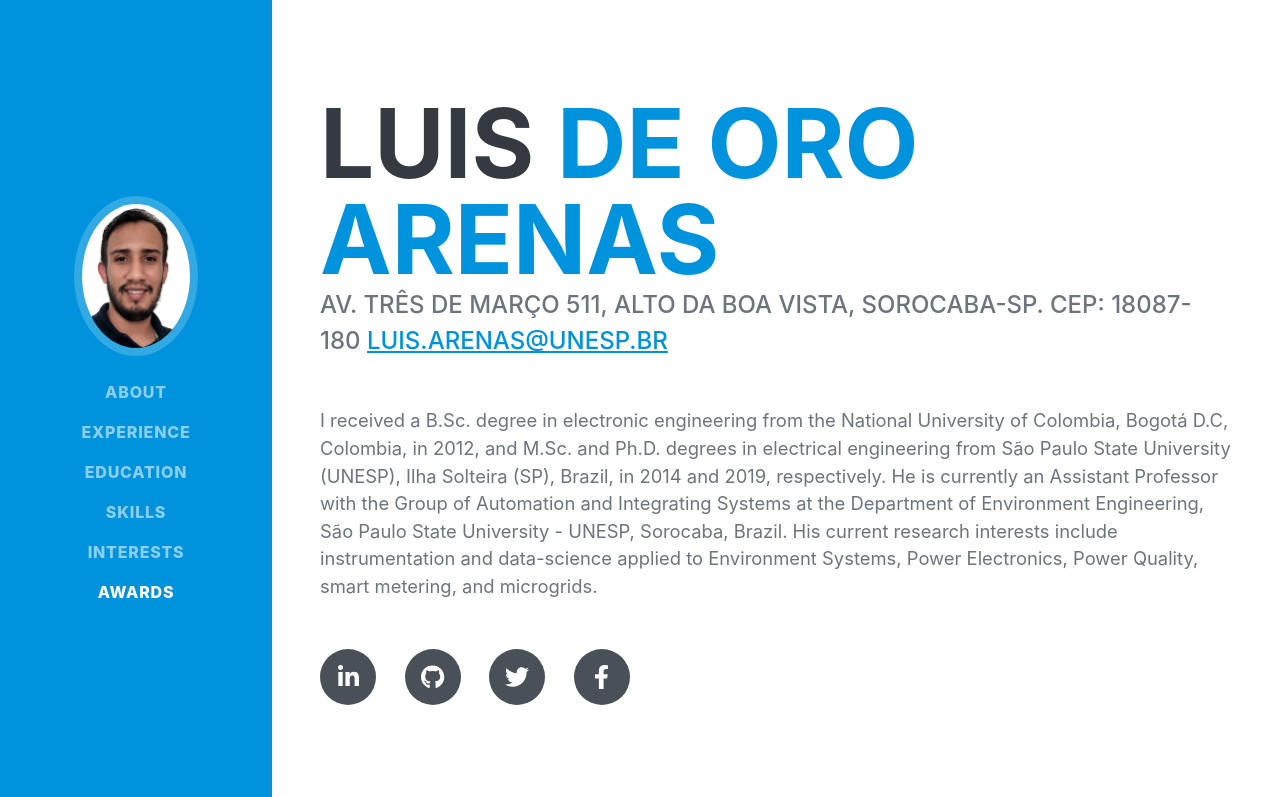
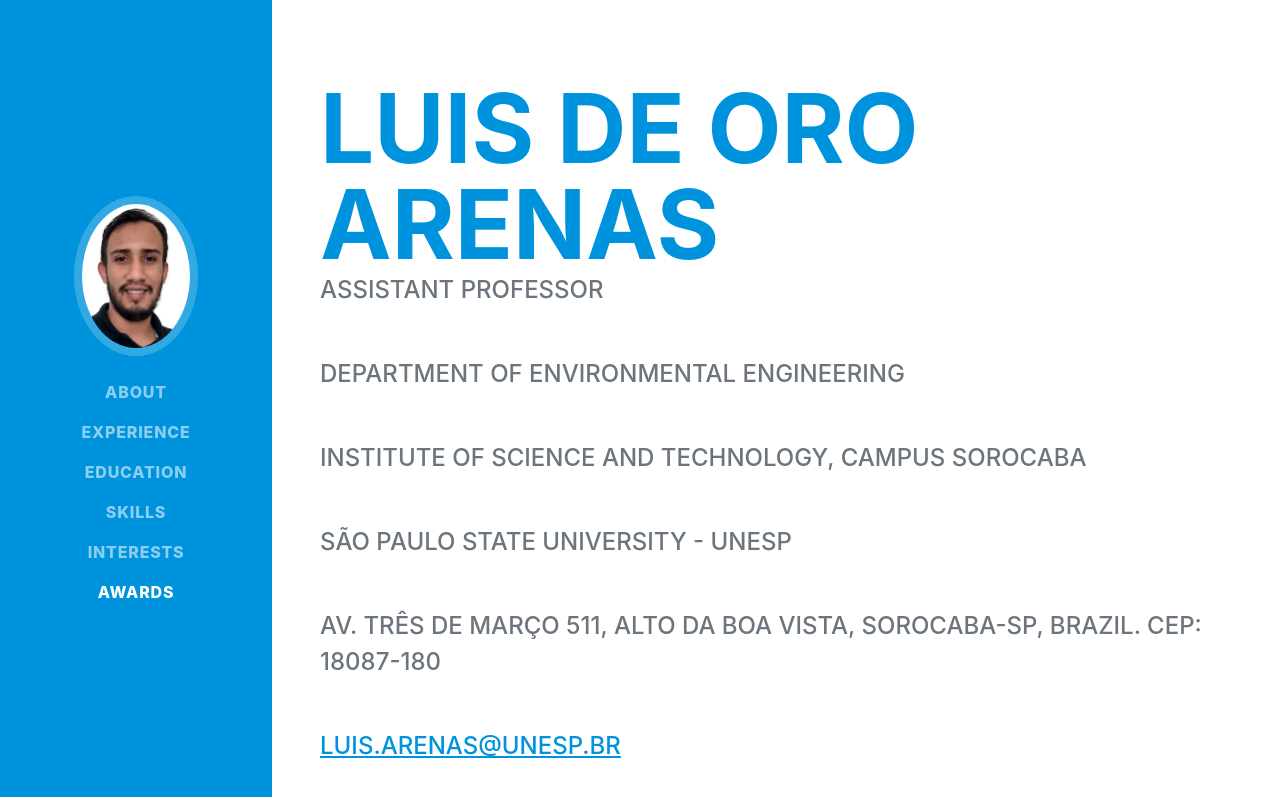
Before and after one commit to ldeoro/ldeoro.github.io, a plain HTML site: page index.html in a window 1280 px wide. Shown: the top 797 px of the page. Drawn offline with nearby package versions, Linux system fonts and the light colour scheme; a web font is replaced by a local one.

Commit message:
Criando site...

```diff
--- a/index.html
+++ b/index.html
@@ -40,11 +40,24 @@
             <section class="resume-section" id="about">
                 <div class="resume-section-content">
                     <h1 class="mb-0">
-                        Luis
-                        <span class="text-primary">De Oro Arenas</span>
+                        <span class="text-primary">Luis De Oro Arenas</span>
                     </h1>
                     <div class="subheading mb-5">
-                        Av. Três de Março 511, Alto da Boa Vista, Sorocaba-SP. CEP: 18087-180
+					Assistant Professor
+					</div>
+					<div class="subheading mb-5">
+					Department of Environmental Engineering
+					</div>
+					<div class="subheading mb-5">
+					Institute of Science and Technology, Campus Sorocaba
+					</div>
+					<div class="subheading mb-5">
+					São Paulo State University - UNESP
+					</div>
+                    <div class="subheading mb-5">
+                        Av. Três de Março 511, Alto da Boa Vista, Sorocaba-SP, Brazil. CEP: 18087-180
+                    </div>
+                    <div class="subheading mb-5">
                         <a href="mailto:luis.arenas@unesp.br">luis.arenas@unesp.br</a>
                     </div>
                     <p class="lead mb-5">I received a B.Sc. degree in electronic engineering from the National University of Colombia,
```
